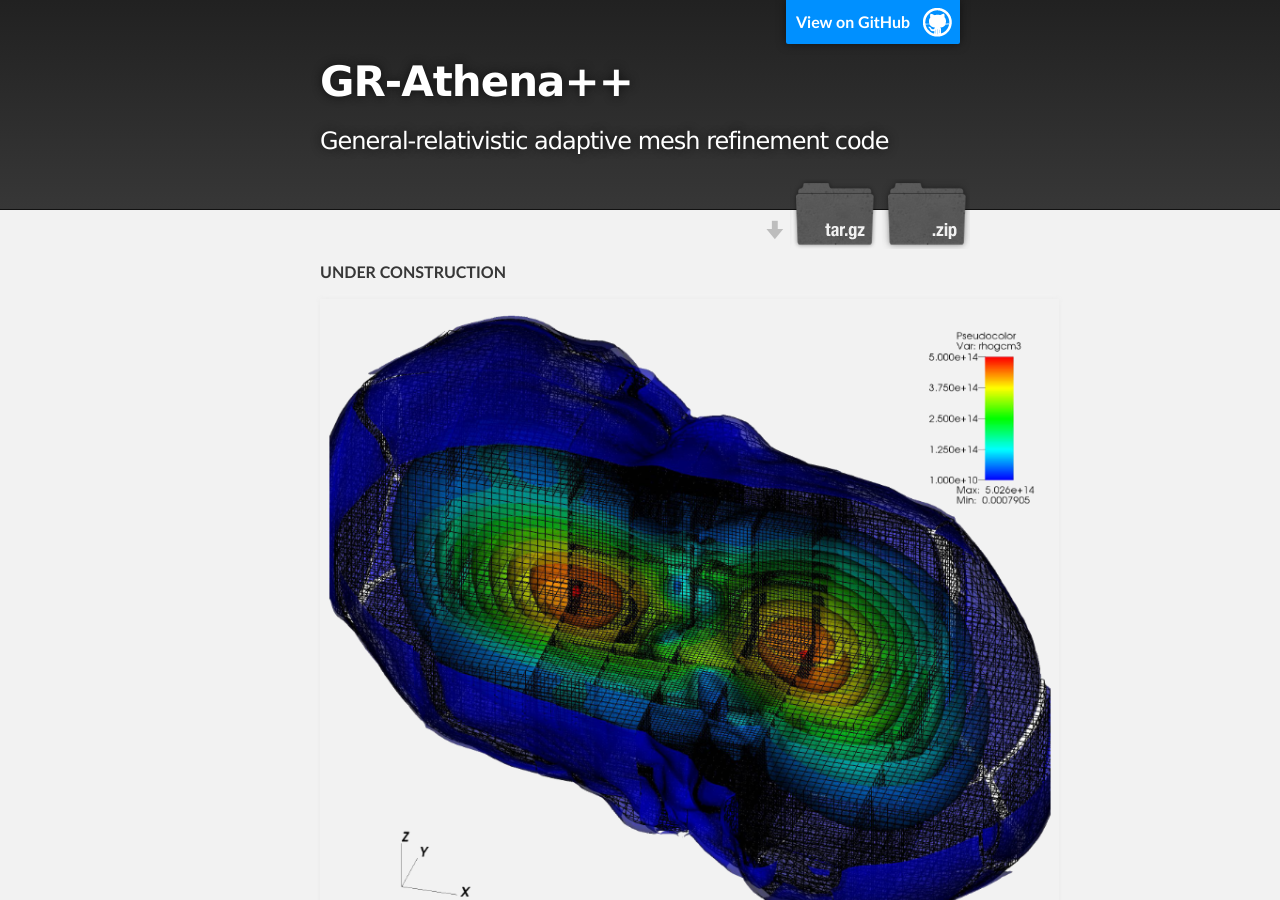
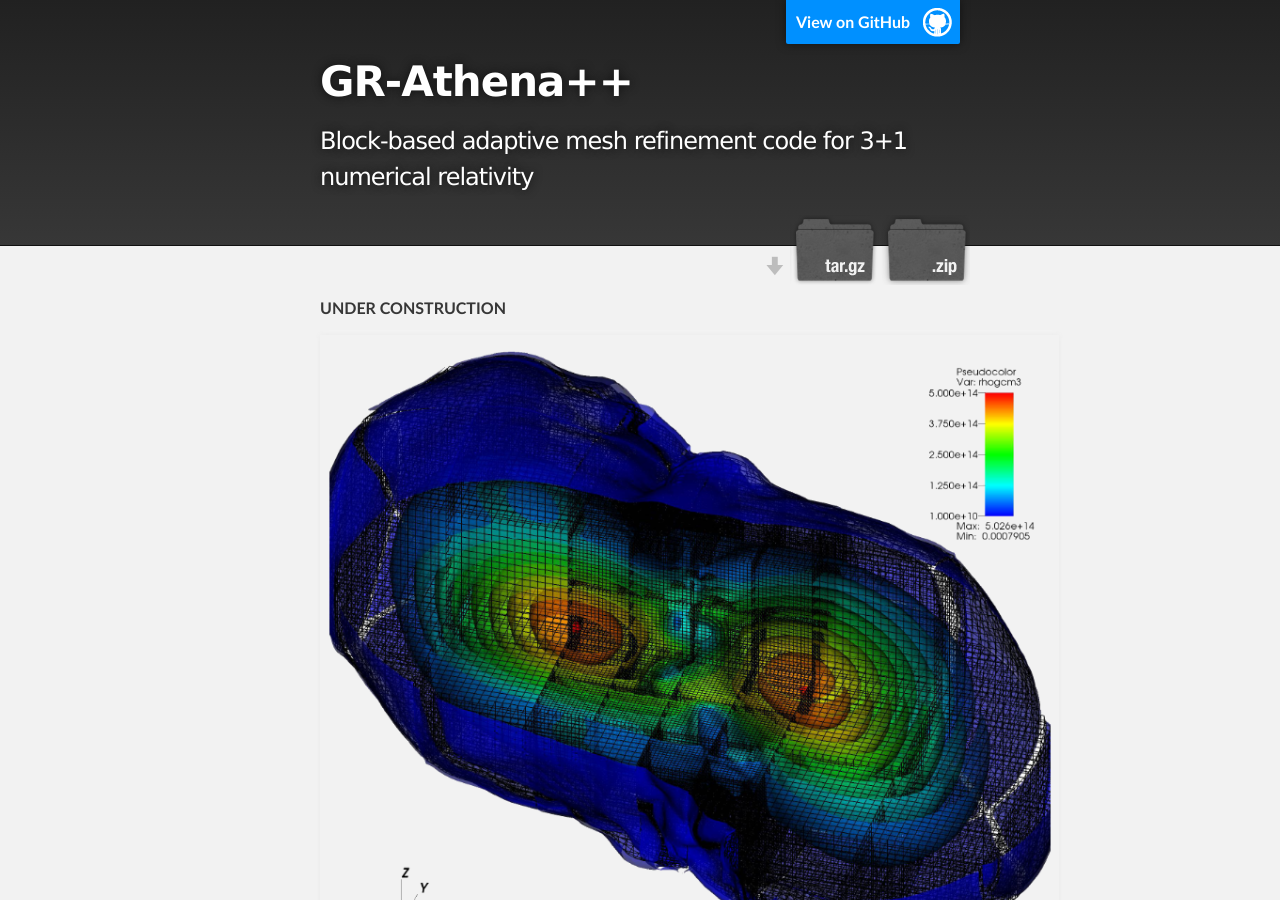
Before and after one commit to computationalrelativity/grathenacode, a Jekyll site: the page built from index.md, in a window 1280 px wide and 900 px high. Built offline with Jekyll 4.4.1, drawn with Linux system fonts in a browser that asks for light colours.

Commit message:
Change header text

```diff
--- a/_config.yml
+++ b/_config.yml
@@ -1,5 +1,5 @@
 title: GR-Athena++
-description: General-relativistic adaptive mesh refinement code
+description: Block-based adaptive mesh refinement code for 3+1 numerical relativity
 show_downloads: true
 google_analytics:
 theme: jekyll-theme-slate
```
